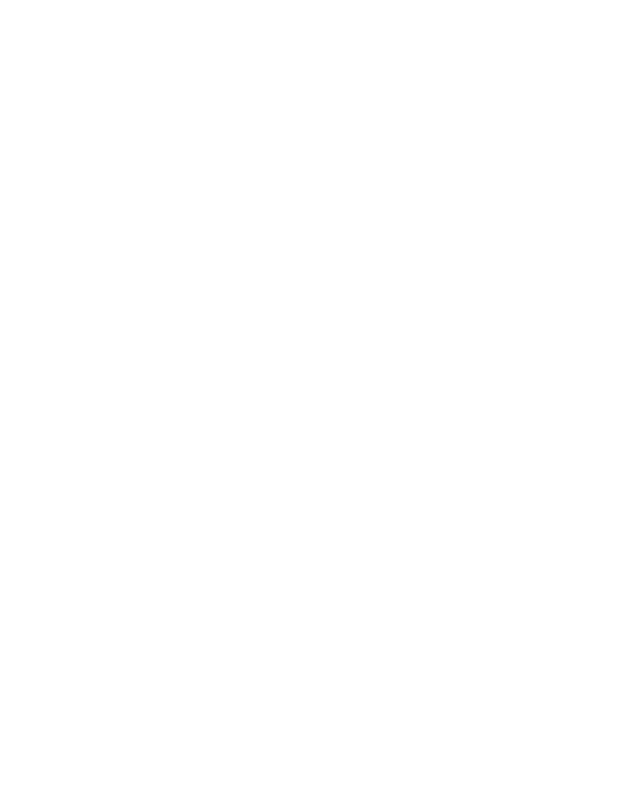
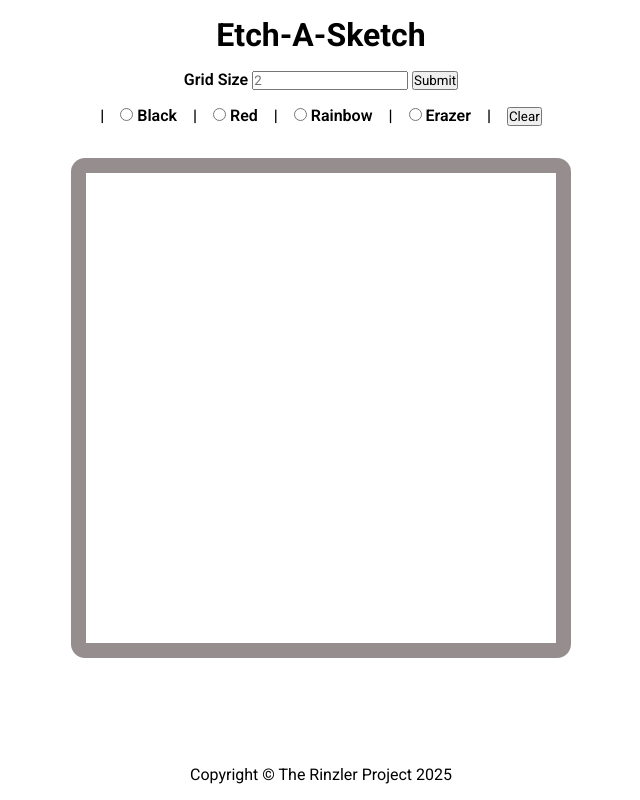
Before and after one commit to Surajnairx/Etch-A-Sketch, a plain HTML site: page index.html in a window 1280 px wide. Shown: the whole page, without its empty margins (319-959 px from the left). Drawn offline with Linux system fonts and the light colour scheme.

Commit message:
Page structure  + Initial Styling

```diff
--- a/index.html
+++ b/index.html
@@ -6,5 +6,47 @@
     <link rel="stylesheet" href="styles.css" />
     <title>Document</title>
   </head>
-  <body></body>
+  <body>
+    <header>
+      <h1>Etch-A-Sketch</h1>
+      <form action="" id="grid-size">
+        <label for="grid-size">
+          Grid Size <input type="number" min="2" placeholder="2" />
+        </label>
+        <button id="user-submit">Submit</button>
+      </form>
+    </header>
+    <main>
+      <form action="" id="settings">
+        |
+        <label for="black">
+          <input type="radio" id="black" value="black" />
+          Black
+        </label>
+        |
+        <label for="red">
+          <input type="radio" id="red" value="red" />
+          Red
+        </label>
+        |
+        <label for="rainbow">
+          <input type="radio" id="rainbow" value="rainbow" />
+          Rainbow
+        </label>
+        |
+        <label for="erazer">
+          <input type="radio" id="erazer" value="erazer" />
+          Erazer
+        </label>
+        |
+        <button id="clear-button">Clear</button>
+      </form>
+    </main>
+    <section id="grid-container">
+      <div class="container"></div>
+    </section>
+    <footer>
+      <p>Copyright © The Rinzler Project 2025</p>
+    </footer>
+  </body>
 </html>
--- a/styles.css
+++ b/styles.css
@@ -0,0 +1,50 @@
+@import url("https://fonts.googleapis.com/css2?family=Nunito:ital,wght@0,200..1000;1,200..1000&family=Poppins:ital,wght@0,100;0,200;0,300;0,400;0,500;0,600;0,700;0,800;0,900;1,100;1,200;1,300;1,400;1,500;1,600;1,700;1,800;1,900&family=Roboto:ital,wght@0,100..900;1,100..900&display=swap");
+* {
+  padding: 0%;
+  margin: 0;
+  box-sizing: border-box;
+  font-family: "Roboto", sans-serif;
+}
+body {
+  height: 100%;
+  width: 100%;
+}
+header {
+  text-align: center;
+  padding-top: 1rem;
+}
+#grid-size {
+  padding-top: 1rem;
+}
+
+#settings {
+  padding-top: 1rem;
+  display: flex;
+  justify-content: center;
+  align-items: baseline;
+  gap: 1rem;
+}
+form {
+  font-weight: 600;
+}
+#grid-container {
+  padding-top: 2rem;
+  display: flex;
+  justify-content: center;
+}
+.container {
+  height: 500px;
+  width: 500px;
+  display: flex;
+  flex-direction: column;
+  border: 15px solid rgb(150, 142, 142);
+  border-radius: 14px;
+}
+footer {
+  text-align: center;
+  padding: 1rem;
+  position: absolute;
+  bottom: 0;
+  right: 30%;
+  left: 30%;
+}
```
